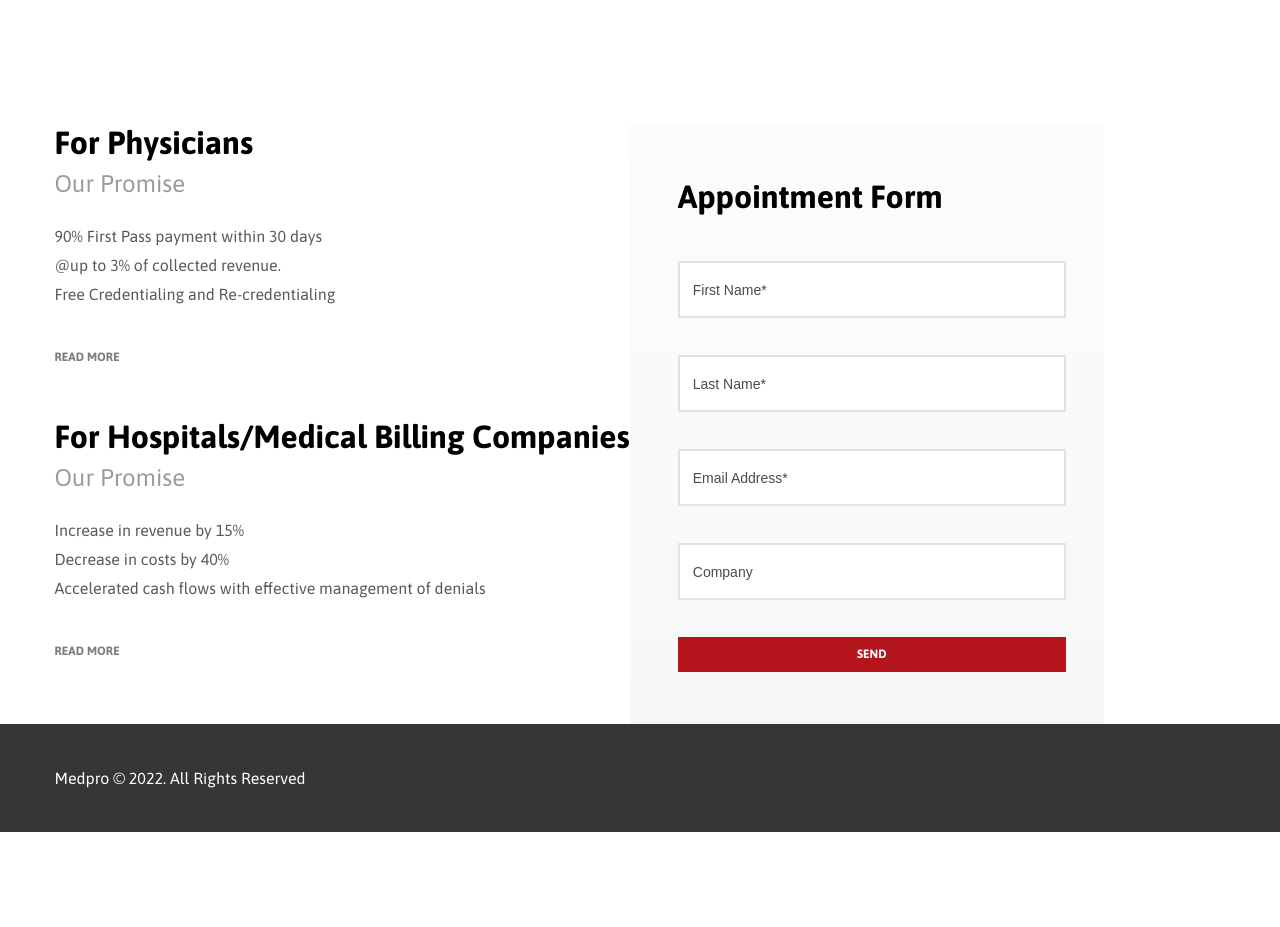
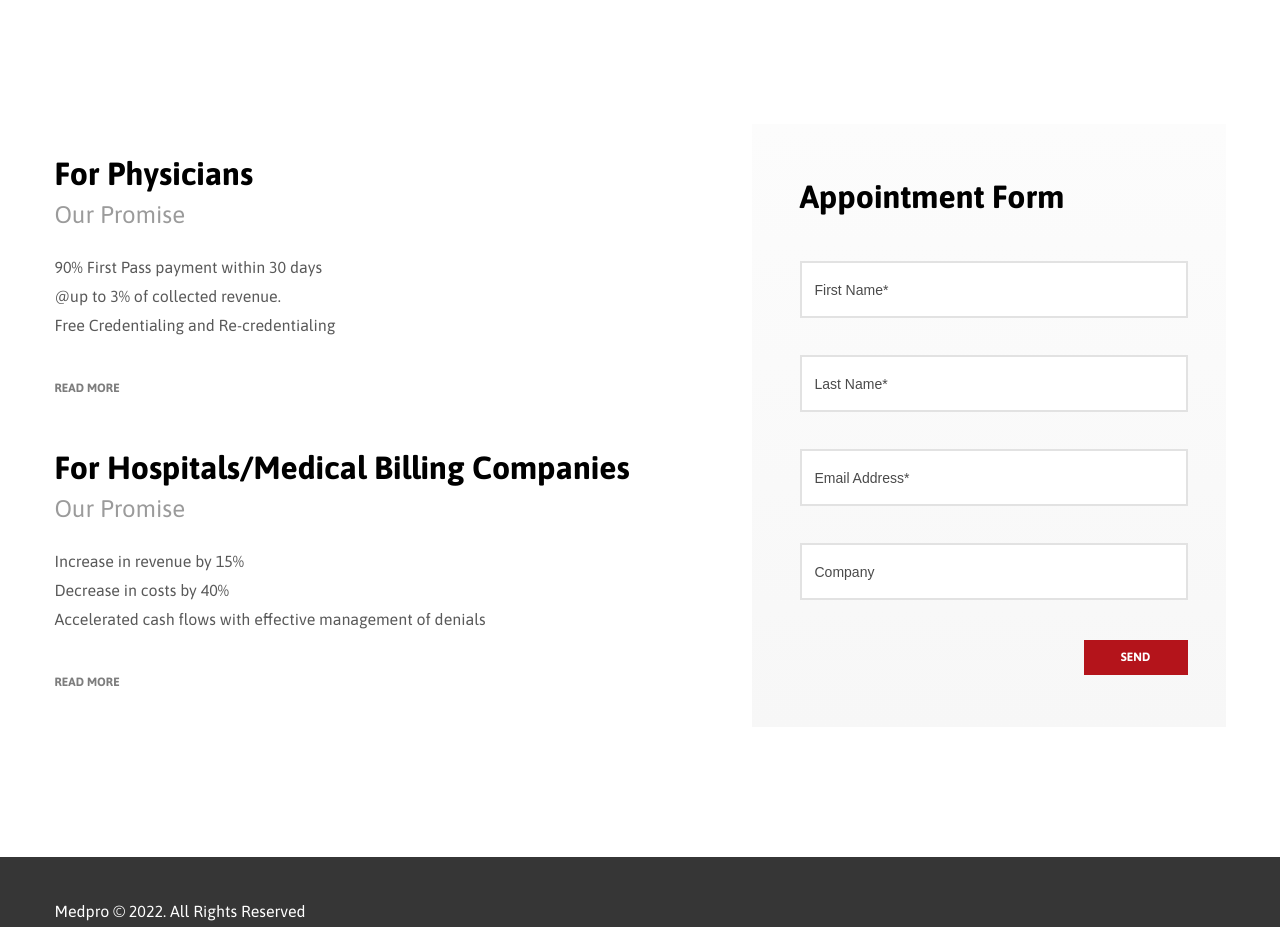
Before and after one commit to Mike-OC24/Medical, a website built with webpack: page src/index.html in a window 1280 px wide. Shown: the part 4080-5007 px from the top of the page. Before the commit the page ends 4912 px from the top, so only its background shows below. Built offline with nearby package versions, Linux system fonts and the light colour scheme.

Commit message:
correct section-data

```diff
--- a/src/index.html
+++ b/src/index.html
@@ -333,13 +333,15 @@
                </div>
                <div class="data__content-right">
                   <form class="form" action="#">
-                     <div class="form__content">
+                     <div class="form__items">
                         <h1 class="form__title">Appointment Form</h1>
                         <input class="form__field" type="text" required placeholder="Placeholder" value="First Name*">
                         <input class="form__field" type="text" required placeholder="Placeholder" value="Last Name*">
                         <input class="form__field" type="email" autocomplete="off" required placeholder="Placeholder" value="Email Address*">
                         <input class="form__field" type="text" required placeholder="Placeholder" value="Company">
-                        <button class="form__button" type="submit">send</button>
+                     </div>
+                     <div class="form__button">
+                        <button class="form__button-inner" type="submit">send</button>
                      </div>
                   </form>
                </div>
--- a/src/scss/_base.scss
+++ b/src/scss/_base.scss
@@ -34,7 +34,7 @@ body{
    margin: 0px auto;
    padding: 0px 15px;
 }
-/*a:focus,a:active,a:hover{
-   color: #01996D;
+a:active,a:hover{
+   color: $general-color;
    text-decoration: underline;
-}*/
+}
--- a/src/scss/_section-data.scss
+++ b/src/scss/_section-data.scss
@@ -1,5 +1,8 @@
 .data__content  {
    display: flex;
+   align-items: center;
+   justify-content: space-between;
+   margin-bottom: 130px;
 }
 
 .module:not(:last-child) {
@@ -29,9 +32,10 @@
    padding: 54px 38px 52px 48px;
 }
 
-.form__content {
+.form__items {
    display: flex;
    flex-direction: column;
+   margin-bottom: 40px;
 }
 
 .form__title {
@@ -56,5 +60,11 @@
 }
 
 .form__button {
-   @extend %btn;
+   display: flex;
+   justify-content: flex-end;
+
+   .form__button-inner {
+      @extend %btn;
+      width: 104px;
+   }
 }
```
Also changed, not shown: dist/index.html, dist/main.css.
